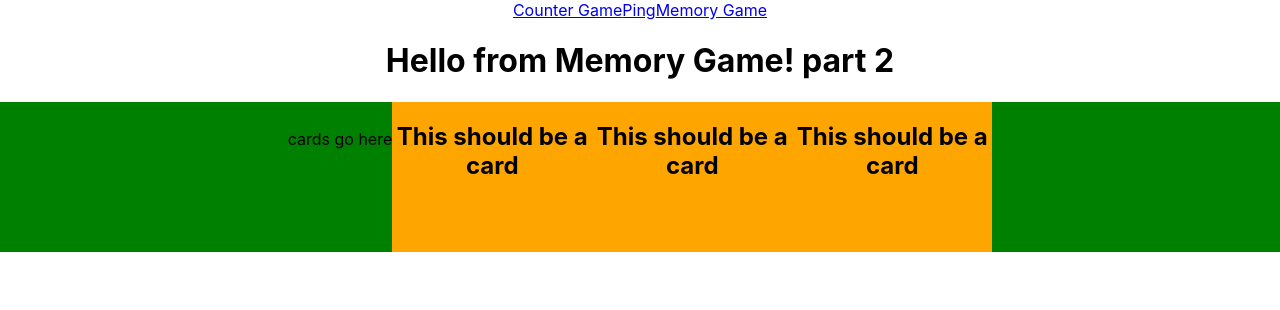
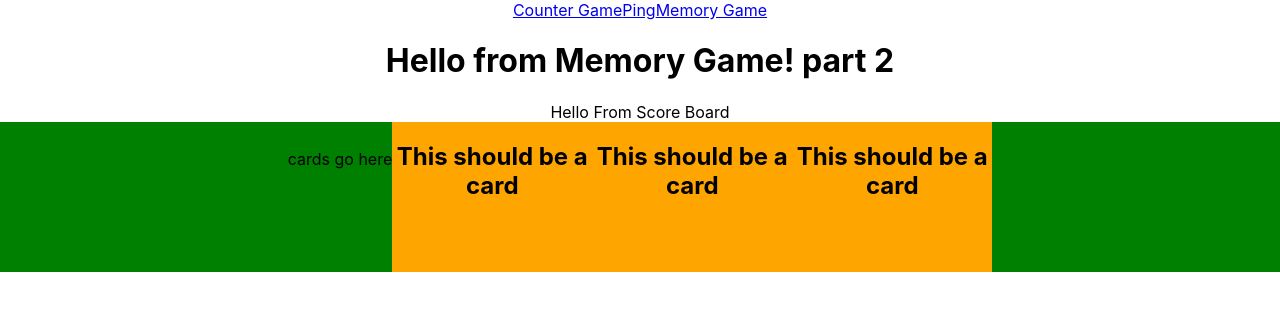
Before and after one commit to DigitalCraftsStudents/dev-arcade, a React (Create React App) app in the folder client/: page /memory in a window 1280 px wide. Shown: the top 310 px of the page. Built offline with nearby package versions, Linux system fonts and the light colour scheme.

Commit message:
built score board container

```diff
--- a/client/src/games/memory/MemoryGame.jsx
+++ b/client/src/games/memory/MemoryGame.jsx
@@ -1,11 +1,12 @@
 import React from "react";
 import { Provider } from "react-redux";
 import Board from './components/Board';
-
+import ScoreBoard from "./components/ScoreBoard";
 
 const MemoryGame = (props) => (
   <div>
     <h1>Hello from Memory Game! part 2</h1>
+    <ScoreBoard />
     <Board />
   </div>
 );
--- /dev/null
+++ b/client/src/games/memory/components/ScoreBoard.jsx
@@ -0,0 +1,12 @@
+import React from 'react';
+import './Card.css';
+
+function ScoreBoard() {
+    return(
+        <div>
+            Hello From Score Board
+        </div>
+    )
+}
+
+export default ScoreBoard;
```
